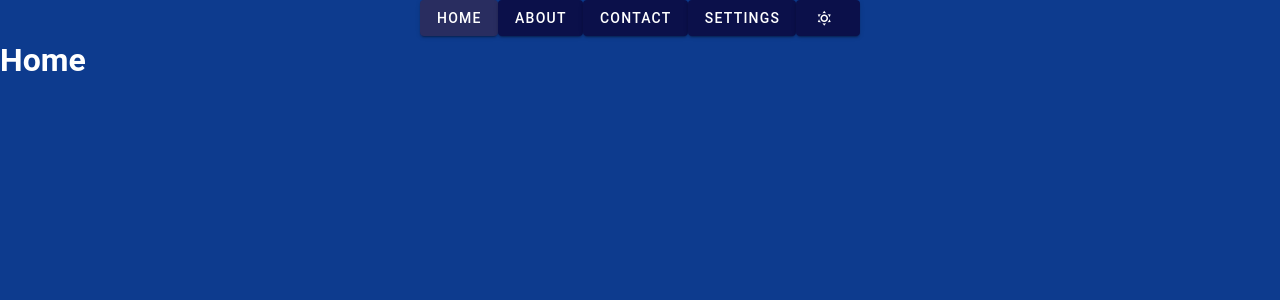
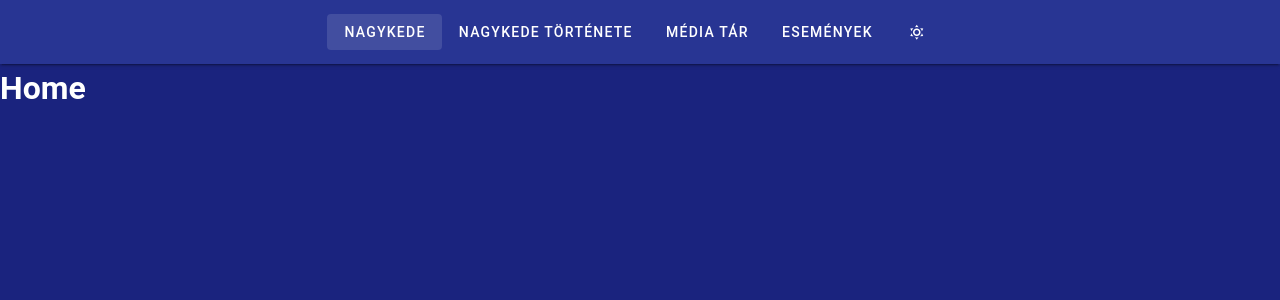
Before and after one commit to tloszkov/nagykede, a Vue app: page / in a window 1280 px wide. Shown: the top 300 px of the page. Built offline with nearby package versions, Linux system fonts and the light colour scheme.

Commit message:
feat: Update navigation menu and rename pages for better organization

```diff
--- a/package.json
+++ b/package.json
@@ -4,7 +4,7 @@
   "type": "module",
   "version": "0.0.0",
   "scripts": {
-    "dev": "vite",
+    "dev": "vite --host",
     "build": "run-p type-check \"build-only {@}\" --",
     "preview": "vite preview",
     "build-only": "vite build",
--- a/src/components/NavigationMenu.vue
+++ b/src/components/NavigationMenu.vue
@@ -11,15 +11,17 @@ const toggleTheme = () => {
 };
 
 const items = [
-  { title: 'Home', link: '' },
-  { title: 'About', link: 'about' },
-  { title: 'Contact', link: 'contact' },
-  { title: 'Settings', link: 'settings' },
+  { title: 'Nagykede', link: '' },
+  { title: 'Nagykede története', link: 'history' },
+  { title: 'Média tár', link: 'media' },
+  { title: 'Események', link: 'events' },
 ];
 </script>
 
 <template>
-  <div class="navigation-menu d-flex justify-center align-center gap-2 p-2">
+  <v-app-bar :elevation="2">
+    <v-row align="center" justify="center">
+
     <v-btn
       v-for="item in items"
       :key="item.title"
@@ -33,5 +35,6 @@ const items = [
       slim
       @click="toggleTheme"
     ></v-btn>
-  </div>
+    </v-row>
+  </v-app-bar>
 </template>
--- a/src/pages/about.vue
+++ b/src/pages/media.vue
@@ -3,10 +3,8 @@
 </script>
 
 <template>
-  <v-responsive class="border rounded" max-height="300">
           <h1>About</h1>
           <p>This is the about page.</p>
-  </v-responsive>
 </template>
 
 <style scoped>
--- a/src/plugins/vuetify.ts
+++ b/src/plugins/vuetify.ts
@@ -32,8 +32,8 @@ export default createVuetify({
       },
       dark: {
         colors: {
-          background: '#0d3b8e',
-          surface: '#0b104a',
+          background: '#1A237E',
+          surface: '#283593',
           primary: '#BB86FC',
           'primary-darken-1': '#3700B3',
           secondary: '#03DAC5',
--- a/src/typed-router.d.ts
+++ b/src/typed-router.d.ts
@@ -19,8 +19,8 @@ declare module 'vue-router/auto-routes' {
    */
   export interface RouteNamedMap {
     '/': RouteRecordInfo<'/', '/', Record<never, never>, Record<never, never>>,
-    '/about': RouteRecordInfo<'/about', '/about', Record<never, never>, Record<never, never>>,
-    '/contact': RouteRecordInfo<'/contact', '/contact', Record<never, never>, Record<never, never>>,
-    '/settings': RouteRecordInfo<'/settings', '/settings', Record<never, never>, Record<never, never>>,
+    '/events': RouteRecordInfo<'/events', '/events', Record<never, never>, Record<never, never>>,
+    '/history': RouteRecordInfo<'/history', '/history', Record<never, never>, Record<never, never>>,
+    '/media': RouteRecordInfo<'/media', '/media', Record<never, never>, Record<never, never>>,
   }
 }
```
Also changed, not shown: src/pages/events.vue (renamed from src/pages/settings.vue), src/pages/history.vue (renamed from src/pages/contact.vue).
